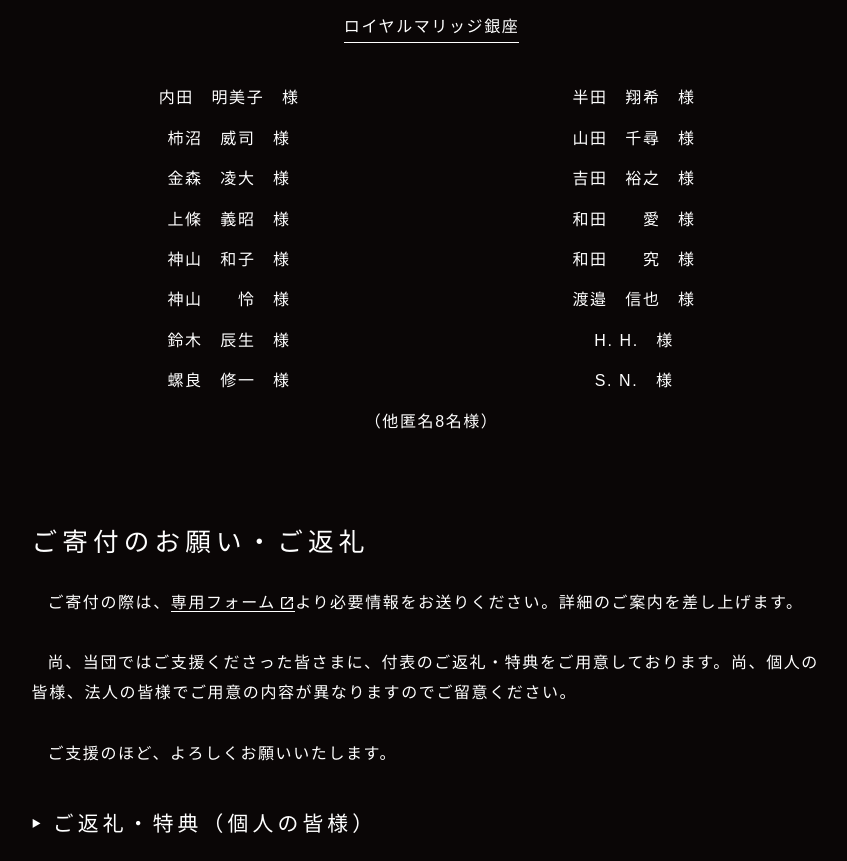
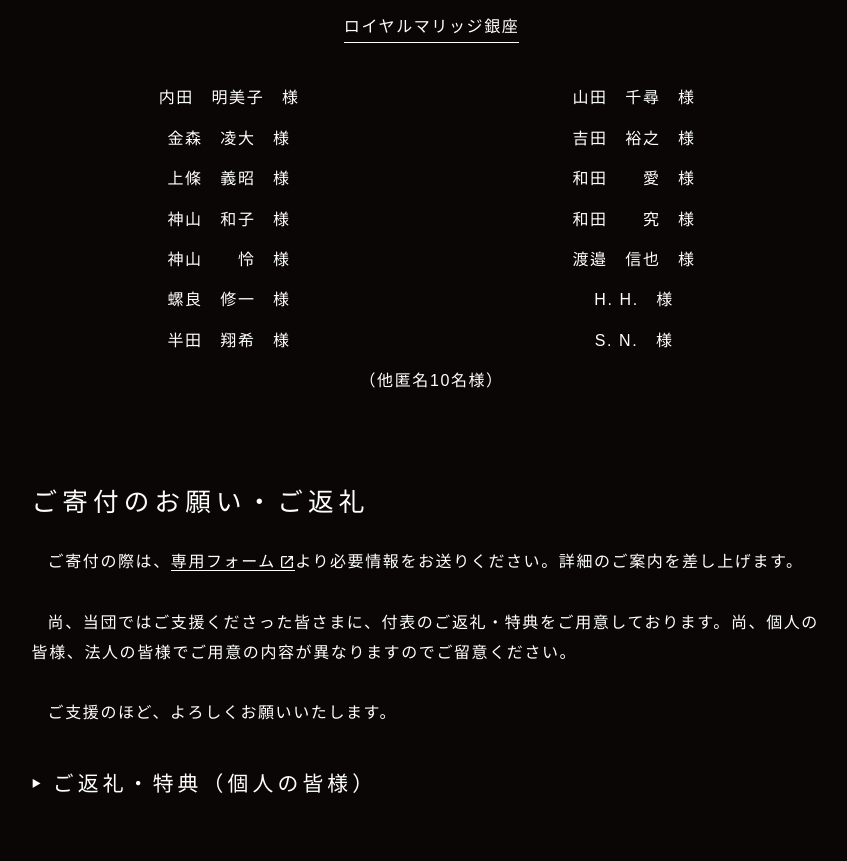
Before and after one commit to orchestra-canvas-tokyo/homepage, a SvelteKit app: page /support-us in a window 1280 px wide. Shown: the part 1240-2101 px from the top of the page, without its empty margins (109-956 px from the left). Built offline with nearby package versions, Linux system fonts and the light colour scheme; no server answers.

Commit message:
chore(supporters): 支援者リストを更新

```diff
--- a/src/routes/support-us/+page.svelte
+++ b/src/routes/support-us/+page.svelte
@@ -15,12 +15,10 @@
 
 	const supporters: string[] = [
 		'内田　明美子　様',
-		'柿沼　威司　様',
 		'金森　凌大　様',
 		'上條　義昭　様',
 		'神山　和子　様',
 		'神山　　怜　様',
-		'鈴木　辰生　様',
 		'螺良　修一　様',
 		'半田　翔希　様',
 		'山田　千尋　様',
@@ -90,7 +88,7 @@
 				<span>{supporter}</span>
 			{/each}
 		</div>
-		<div class="fullwidth-supporters">（他匿名8名様）</div>
+		<div class="fullwidth-supporters">（他匿名10名様）</div>
 	</div>
 
 	<h2>ご寄付のお願い・ご返礼</h2>
```
